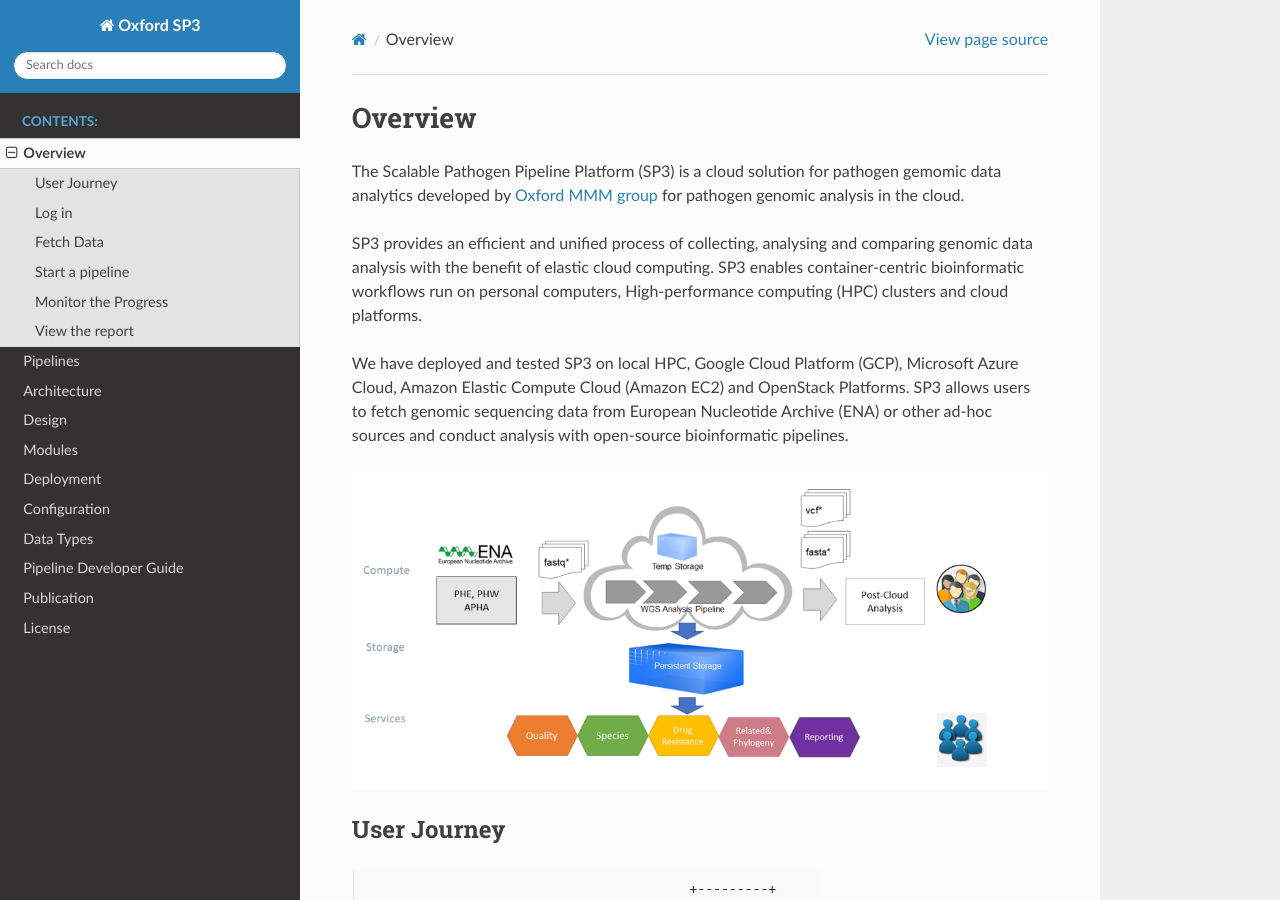
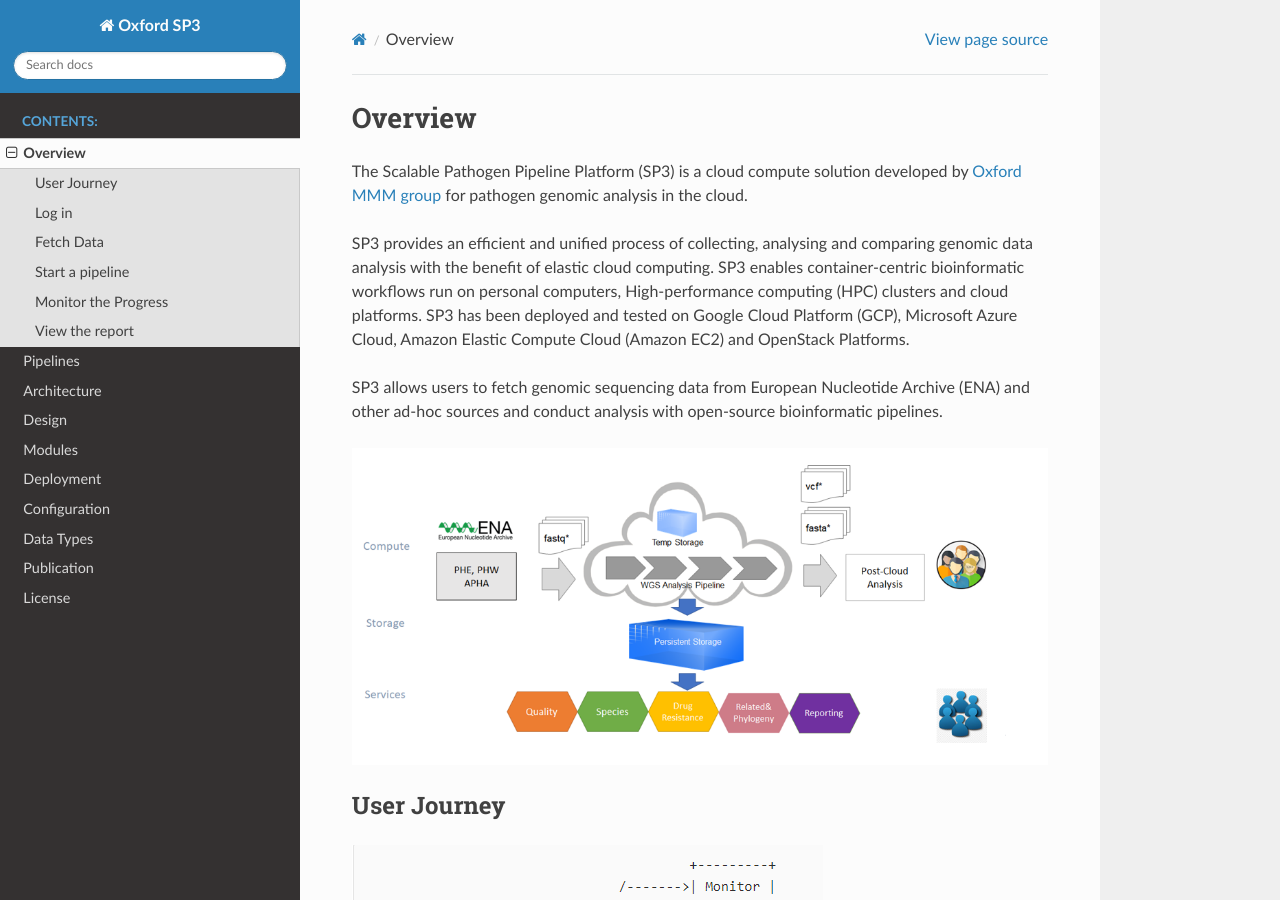
Before and after one commit to oxfordmmm/catdocs, a Sphinx documentation site: the page built from docs/source/overview.rst, in a window 1280 px wide and 900 px high. Built offline with Sphinx 7.4.7 and the Read the Docs theme 2.0.0, drawn with Linux system fonts in a browser that asks for light colours; pages that are not in the unit, such as notebooks, are missing from menus.

Commit message:
Update index and overview

```diff
--- a/docs/source/index.rst
+++ b/docs/source/index.rst
@@ -10,7 +10,7 @@
 - **Scalable**: SP3 uses elastic cloud computing to scale the compute nodes based on demands.
 - **Pathogen**: SP3 provides an efficient and unified process of collecting, analysing and comparing pathogen genomic data analysis.
 - **Pipeline**: SP3 supports bioinformatic pipelines that developed using Nextflow and containers.
-- **Platform**: SP3 has been deployed and tested on local PC, Slurm Cluster, Google Cloud Platform (GCP), Microsoft Azure and OpenStack Platforms.
+- **Platform**: SP3 has been deployed and tested on Google Cloud Platform (GCP), Microsoft Azure Cloud, Amazon Elastic Compute Cloud (Amazon EC2) and OpenStack Platforms.
 
 .. toctree::
    :maxdepth: 3
@@ -24,6 +24,6 @@
    deployment
    configuration
    directory
-   developer
+   deve
    publication
    license
--- a/docs/source/overview.rst
+++ b/docs/source/overview.rst
@@ -1,11 +1,11 @@
 Overview
 ========
 
-The Scalable Pathogen Pipeline Platform (SP3) is a cloud solution for pathogen gemomic data analytics developed by `Oxford MMM group <http://modmedmicro.nsms.ox.ac.uk/>`_ for pathogen genomic analysis in the cloud.
+The Scalable Pathogen Pipeline Platform (SP3) is a cloud compute solution developed by `Oxford MMM group <http://modmedmicro.nsms.ox.ac.uk/>`_ for pathogen genomic analysis in the cloud.
 
-SP3 provides an efficient and unified process of collecting, analysing and comparing genomic data analysis with the benefit of elastic cloud computing. SP3 enables container-centric bioinformatic workflows run on personal computers, High-performance computing (HPC) clusters and cloud platforms.
+SP3 provides an efficient and unified process of collecting, analysing and comparing genomic data analysis with the benefit of elastic cloud computing. SP3 enables container-centric bioinformatic workflows run on personal computers, High-performance computing (HPC) clusters and cloud platforms. SP3 has been deployed and tested on Google Cloud Platform (GCP), Microsoft Azure Cloud, Amazon Elastic Compute Cloud (Amazon EC2) and OpenStack Platforms.
 
-We have deployed and tested SP3 on local HPC, Google Cloud Platform (GCP), Microsoft Azure Cloud, Amazon Elastic Compute Cloud (Amazon EC2) and OpenStack Platforms. SP3 allows users to fetch genomic sequencing data from European Nucleotide Archive (ENA) or other ad-hoc sources and conduct analysis with open-source bioinformatic pipelines.
+SP3 allows users to fetch genomic sequencing data from European Nucleotide Archive (ENA) and other ad-hoc sources and conduct analysis with open-source bioinformatic pipelines.
 
 .. image:: _static/architecture.png
 
```
